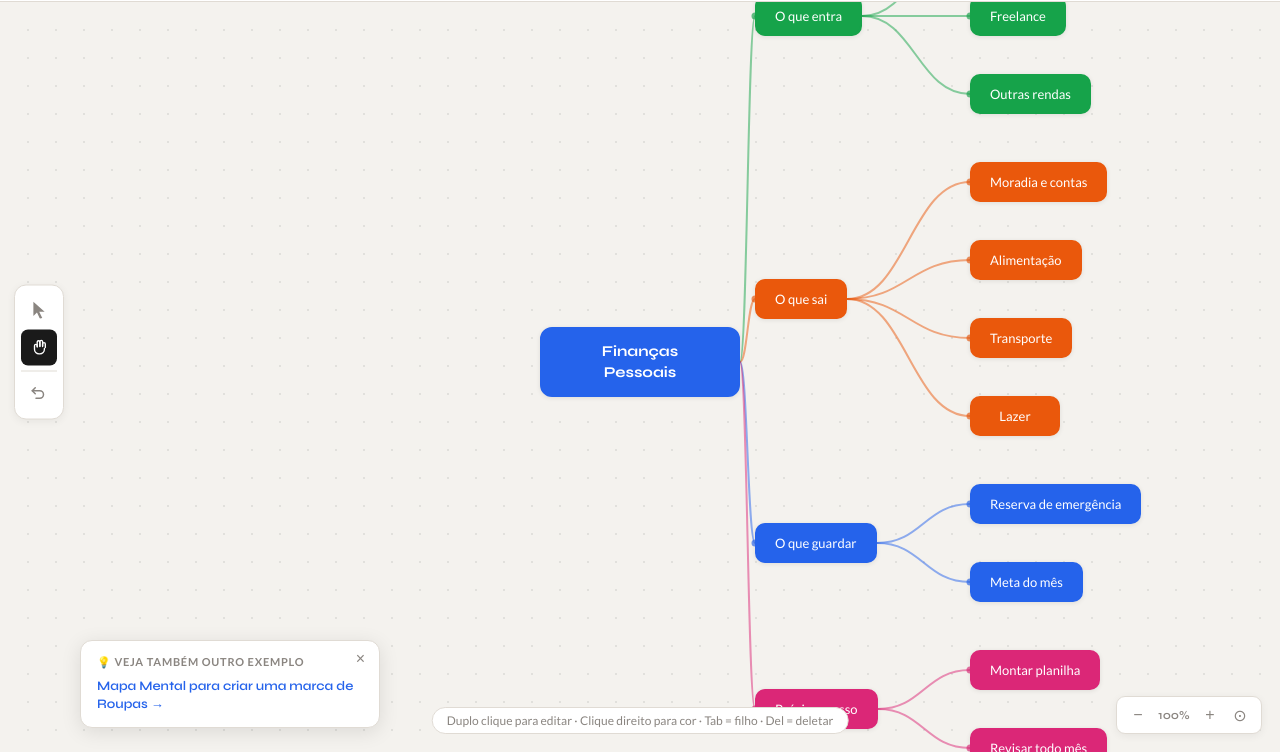
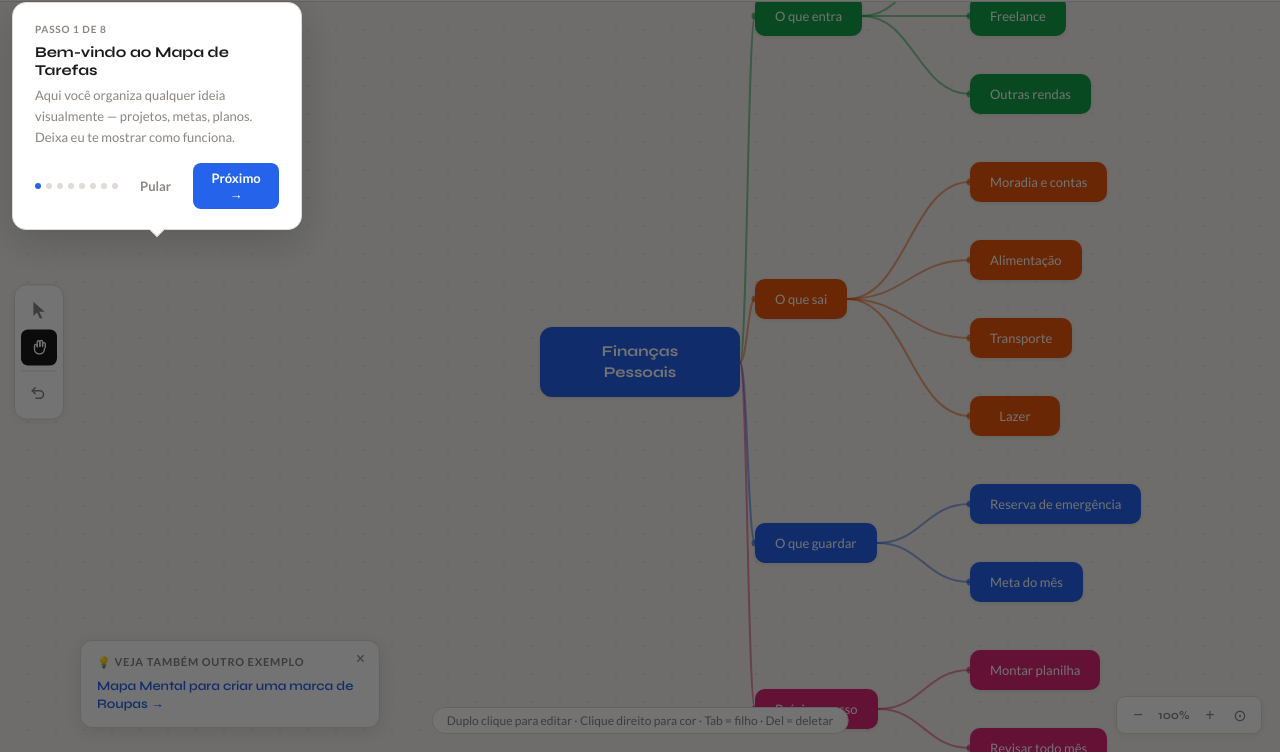
Before and after one commit to finsongallar/mapadetarefas, a website: page index.html in a window 1280 px wide. Shown: the part 48-800 px from the top of the page. Drawn offline with nearby package versions, Linux system fonts and the light colour scheme.

Commit message:
Update index.html

```diff
--- a/index.html
+++ b/index.html
@@ -1625,6 +1625,13 @@ window.addEventListener('load', function() {
 
   setTimeout(drawConns, 200);
   setTimeout(function(){ document.getElementById('hint').style.opacity = '0.4'; }, 6000);
+
+  // Auto-tour: show for first 3 visits
+  var visits = parseInt(localStorage.getItem('mapadetarefas_visits') || '0') + 1;
+  localStorage.setItem('mapadetarefas_visits', visits);
+  if (visits <= 3) {
+    setTimeout(startTour, 1200);
+  }
 });
 
 window.addEventListener('resize', function() { resizeCanvases(); drawConns(); });
```
